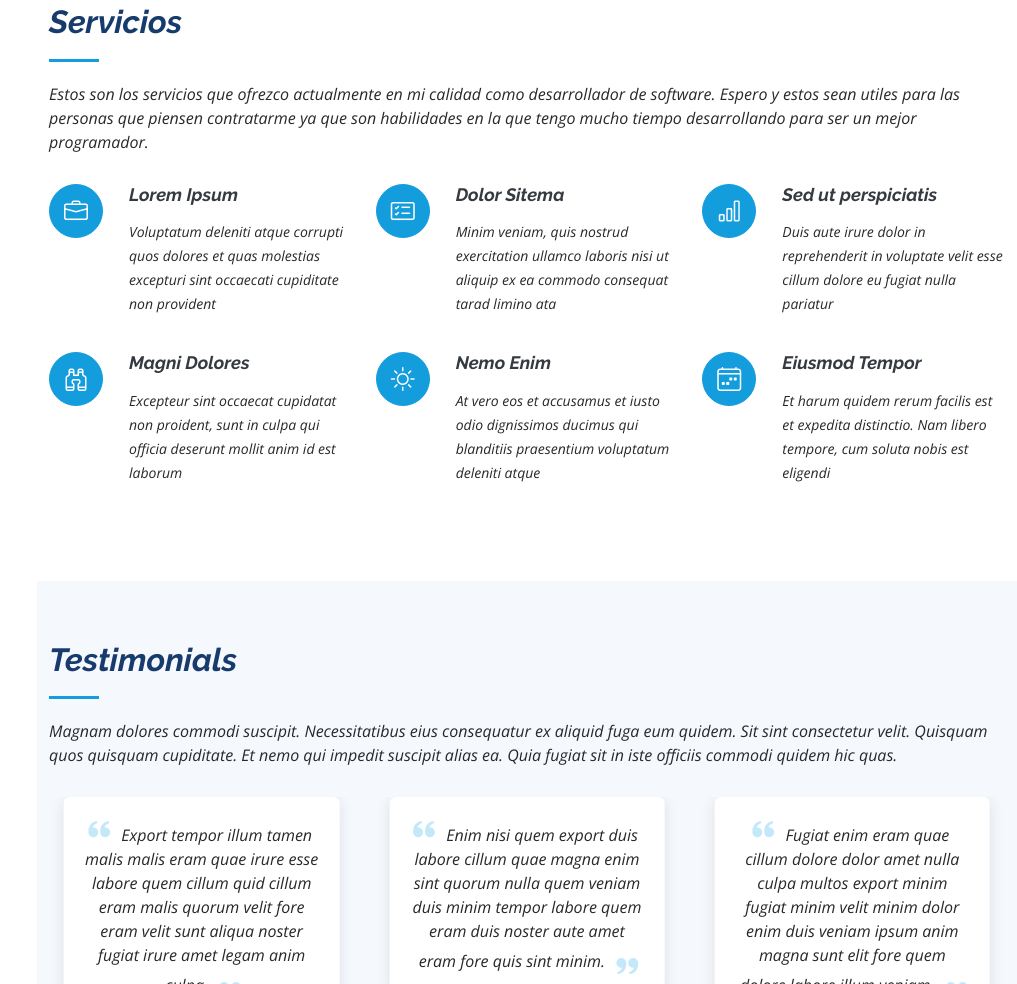
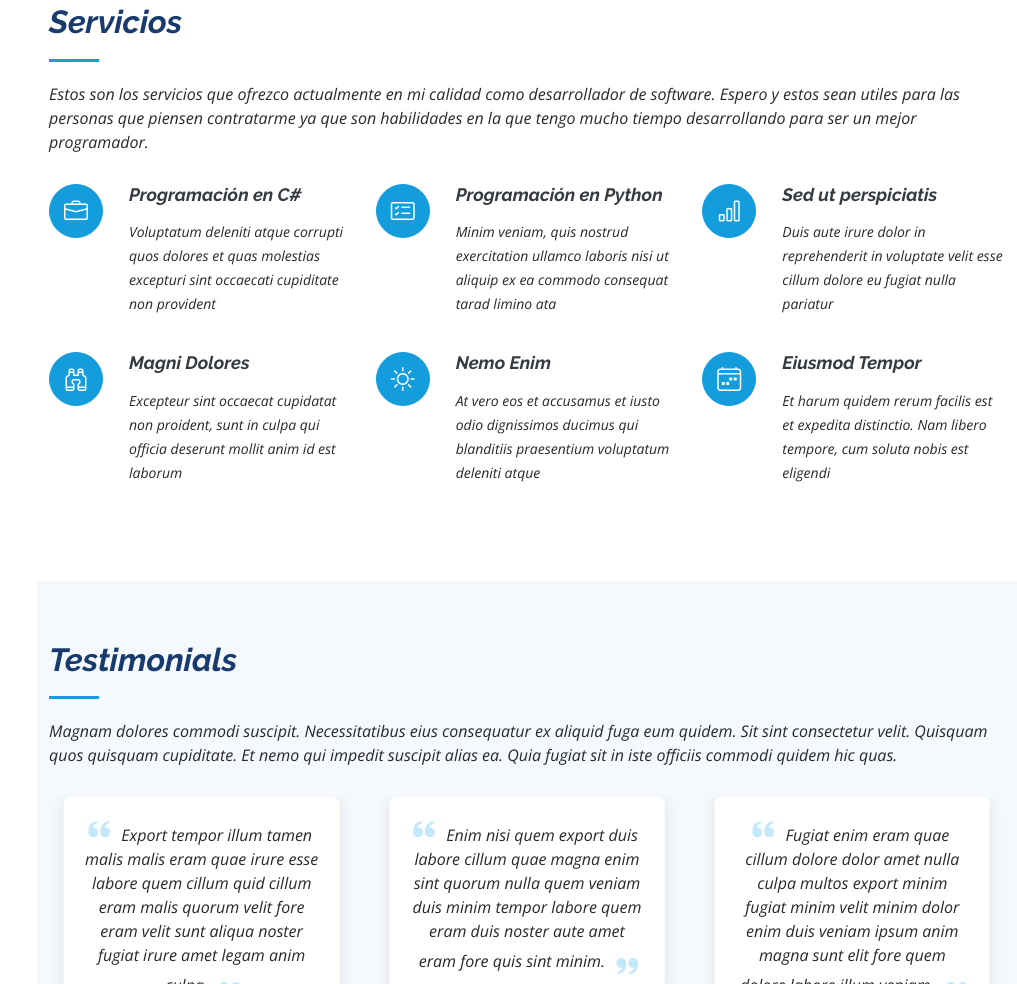
Before and after one commit to KevinLimon/Proyecto_1, a plain HTML site: page index.html in a window 1280 px wide. Shown: the part 4907-5891 px from the top of the page, without its empty margins (263-1280 px from the left). Drawn offline with nearby package versions, Linux system fonts and the light colour scheme.

```diff
--- a/index.html
+++ b/index.html
@@ -418,12 +418,12 @@
         <div class="row">
           <div class="col-lg-4 col-md-6 icon-box" data-aos="fade-up">
             <div class="icon"><i class="bi bi-briefcase"></i></div>
-            <h4 class="title"><a href="">Lorem Ipsum</a></h4>
+            <h4 class="title"><a href="">Programación en C#</a></h4>
             <p class="description">Voluptatum deleniti atque corrupti quos dolores et quas molestias excepturi sint occaecati cupiditate non provident</p>
           </div>
           <div class="col-lg-4 col-md-6 icon-box" data-aos="fade-up" data-aos-delay="100">
             <div class="icon"><i class="bi bi-card-checklist"></i></div>
-            <h4 class="title"><a href="">Dolor Sitema</a></h4>
+            <h4 class="title"><a href="">Programación en Python</a></h4>
             <p class="description">Minim veniam, quis nostrud exercitation ullamco laboris nisi ut aliquip ex ea commodo consequat tarad limino ata</p>
           </div>
           <div class="col-lg-4 col-md-6 icon-box" data-aos="fade-up" data-aos-delay="200">
```
